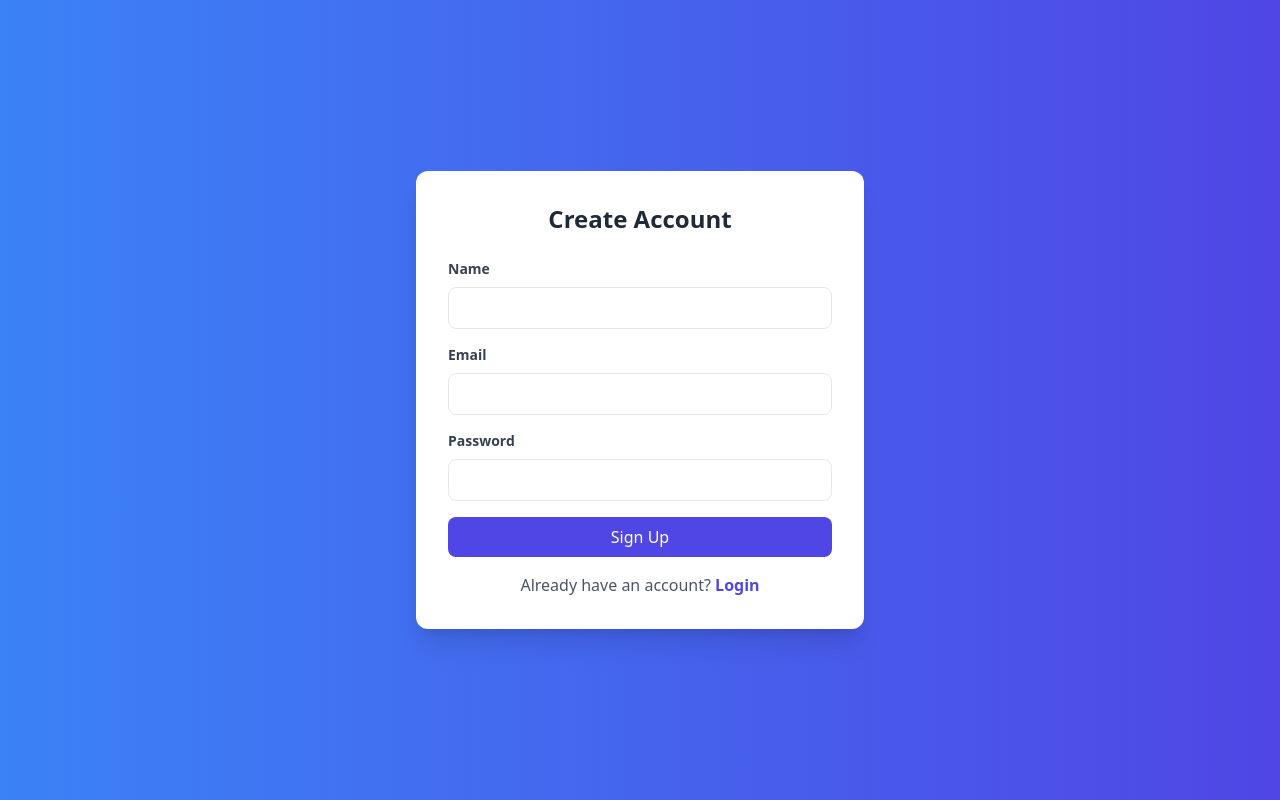
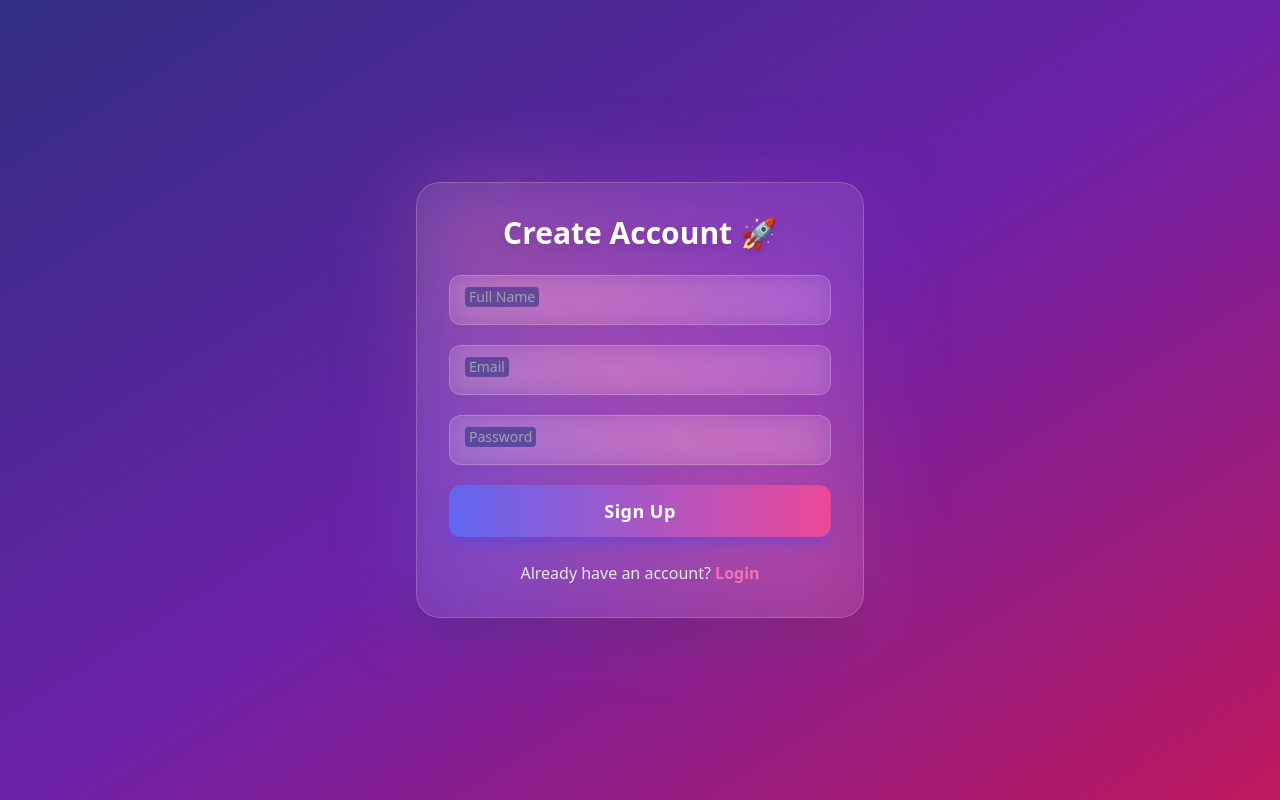
Before and after one commit to SoumyaRanjanBhanja1/test, a React (Vite) app: page / in a window 1280 px wide. Built offline with nearby package versions, Linux system fonts and the light colour scheme.

Commit message:
added to test

```diff
--- a/package.json
+++ b/package.json
@@ -10,10 +10,13 @@
     "preview": "vite preview"
   },
   "dependencies": {
+    "@auth0/auth0-react": "^2.4.0",
     "axios": "^1.11.0",
+    "framer-motion": "^12.23.12",
     "react": "^19.1.1",
     "react-dom": "^19.1.1",
-    "react-router-dom": "^7.8.2"
+    "react-router-dom": "^7.8.2",
+    "react-toastify": "^11.0.5"
   },
   "devDependencies": {
     "@eslint/js": "^9.33.0",
--- a/src/components/Input.jsx
+++ b/src/components/Input.jsx
@@ -1,15 +1,20 @@
-const Input = ({ label, type, value, onChange,name }) => {
+const Input = ({ label, type, value, onChange, name, placeholder }) => {
   return (
-    <div className="mb-4 w-full">
-      <label className="block text-gray-700 text-sm font-bold mb-2">{label}</label>
+    <div className="relative">
       <input
         type={type}
+        name={name}
         value={value}
-        name={name}
         onChange={onChange}
-        className="w-full px-4 py-2 border rounded-lg focus:outline-none focus:ring-2 focus:ring-blue-500"
         required
+        placeholder={placeholder}
+        className="peer w-full px-4 py-3 bg-white/10 text-white placeholder-transparent border border-white/20 rounded-xl focus:outline-none focus:border-pink-400 focus:ring-2 focus:ring-pink-500/50 backdrop-blur-md transition-all"
       />
+      <label
+        className="absolute left-4 -top-2 text-xs text-pink-300 transition-all peer-placeholder-shown:text-gray-400 peer-placeholder-shown:top-3 peer-placeholder-shown:text-sm peer-focus:-top-2 peer-focus:text-xs peer-focus:text-pink-300 bg-indigo-900/60 px-1 rounded"
+      >
+        {label}
+      </label>
     </div>
   );
 };
--- a/src/pages/Login.jsx
+++ b/src/pages/Login.jsx
@@ -1,42 +1,89 @@
 import { useState } from "react";
-import { Link,useNavigate } from "react-router-dom";
+import { Link, useNavigate } from "react-router-dom";
 import axios from "../utils/axios";
 import Input from "../components/Input";
+import { motion } from "framer-motion";
+import { toast } from "react-toastify";
 
 const Login = () => {
   const [form, setForm] = useState({ email: "", password: "" });
-
-  const navigate=useNavigate();
+  const [loading, setLoading] = useState(false);
+  const navigate = useNavigate();
 
   const handleChange = (e) => setForm({ ...form, [e.target.name]: e.target.value });
 
   const handleSubmit = async (e) => {
     e.preventDefault();
+    if (!form.email || !form.password) {
+      toast.error("Both fields are required!");
+      return;
+    }
+
+    setLoading(true);
     try {
       const { data } = await axios.post("/login", form);
       localStorage.setItem("token", data.token);
-      alert("Login successful!");
+      toast.success("Login successful!");
       navigate("/");
     } catch (err) {
-      alert(err.response?.data?.message || "Invalid credentials");
+      toast.error(err.response?.data?.message || "Invalid credentials");
+    } finally {
+      setLoading(false);
     }
   };
 
   return (
-    <div className="flex items-center justify-center min-h-screen bg-gradient-to-r from-purple-500 to-pink-600">
-      <div className="bg-white shadow-xl rounded-xl p-8 w-full max-w-md">
-        <h2 className="text-2xl font-bold text-center text-gray-800 mb-6">Login</h2>
-        <form onSubmit={handleSubmit}>
-          <Input label="Email" type="email" value={form.email} onChange={handleChange} name="email" />
-          <Input label="Password" type="password" value={form.password} onChange={handleChange} name="password" />
-          <button className="w-full bg-pink-600 text-white py-2 rounded-lg hover:bg-pink-700 transition duration-300">
-            Login
-          </button>
+    <div className="flex items-center justify-center min-h-screen bg-gradient-to-br from-purple-900 via-indigo-800 to-pink-700 p-4">
+      <motion.div
+        initial={{ opacity: 0, y: 40 }}
+        animate={{ opacity: 1, y: 0 }}
+        transition={{ duration: 0.7, ease: "easeOut" }}
+        className="relative w-full max-w-md bg-white/10 backdrop-blur-xl border border-white/20 rounded-3xl shadow-2xl p-8"
+      >
+        <div className="absolute inset-0 -z-10 bg-gradient-to-tr from-purple-500/40 via-pink-400/30 to-indigo-600/30 blur-2xl rounded-3xl" />
+
+        <h2 className="text-3xl font-extrabold text-center text-white drop-shadow-lg mb-6">
+          Welcome Back ✨
+        </h2>
+
+        <form onSubmit={handleSubmit} className="space-y-5">
+          <Input
+            label="Email"
+            type="email"
+            value={form.email}
+            onChange={handleChange}
+            name="email"
+            placeholder="you@example.com"
+          />
+          <Input
+            label="Password"
+            type="password"
+            value={form.password}
+            onChange={handleChange}
+            name="password"
+            placeholder="********"
+          />
+
+          <motion.button
+            whileHover={{ scale: 1.05 }}
+            whileTap={{ scale: 0.97 }}
+            type="submit"
+            disabled={loading}
+            className={`w-full py-3 rounded-xl text-lg font-semibold text-white tracking-wide transition-all duration-300
+              ${loading ? "bg-pink-400 cursor-not-allowed" : "bg-gradient-to-r from-pink-500 to-purple-500 hover:from-purple-500 hover:to-pink-500 shadow-lg shadow-pink-600/40"}
+            `}
+          >
+            {loading ? "Logging In..." : "Login"}
+          </motion.button>
         </form>
-        <p className="text-center mt-4 text-gray-600">
-          Don’t have an account? <Link to="/" className="text-pink-600 font-semibold">Sign Up</Link>
+
+        <p className="text-center mt-6 text-gray-200">
+          Don’t have an account?{" "}
+          <Link to="/" className="text-pink-400 hover:underline font-semibold">
+            Sign Up
+          </Link>
         </p>
-      </div>
+      </motion.div>
     </div>
   );
 };
--- a/src/pages/Signup.jsx
+++ b/src/pages/Signup.jsx
@@ -1,42 +1,104 @@
 import { useState } from "react";
-import { Link,useNavigate } from "react-router-dom";
+import { Link, useNavigate } from "react-router-dom";
 import axios from "../utils/axios";
 import Input from "../components/Input";
+import { motion } from "framer-motion";
+import { toast } from "react-toastify";
 
 const Signup = () => {
-  const [form, setForm] = useState({ name: "", email: "", password: "" });
-
-  const navigate=useNavigate();
+  const [form, setForm] = useState({ name: "", email: "", password: ""});
+  const [loading, setLoading] = useState(false);
+  const navigate = useNavigate();
 
   const handleChange = (e) => setForm({ ...form, [e.target.name]: e.target.value });
 
   const handleSubmit = async (e) => {
     e.preventDefault();
+
+    if (!form.name || !form.email || !form.password || !form.confirmPassword) {
+      toast.error("All fields are required!");
+      return;
+    }
+    if (form.password !== form.confirmPassword) {
+      toast.error("Passwords do not match!");
+      return;
+    }
+
+    setLoading(true);
     try {
       await axios.post("/signup", form);
-      alert("Signup successful! You can login now.");
+      toast.success("Signup successful! You can login now.");
       navigate("/login");
     } catch (err) {
-      alert(err.response?.data?.message || "Something went wrong");
+      toast.error(err.response?.data?.message || "Something went wrong!");
+    } finally {
+      setLoading(false);
     }
   };
 
   return (
-    <div className="flex items-center justify-center min-h-screen bg-gradient-to-r from-blue-500 to-indigo-600">
-      <div className="bg-white shadow-xl rounded-xl p-8 w-full max-w-md">
-        <h2 className="text-2xl font-bold text-center text-gray-800 mb-6">Create Account</h2>
-        <form onSubmit={handleSubmit}>
-          <Input label="Name" type="text" value={form.name} onChange={handleChange} name="name" />
-          <Input label="Email" type="email" value={form.email} onChange={handleChange} name="email" />
-          <Input label="Password" type="password" value={form.password} onChange={handleChange} name="password" />
-          <button className="w-full bg-indigo-600 text-white py-2 rounded-lg hover:bg-indigo-700 transition duration-300">
-            Sign Up
-          </button>
+    <div className="flex items-center justify-center min-h-screen bg-gradient-to-br from-indigo-900 via-purple-800 to-pink-700 p-4">
+      {/* Floating Glass Card */}
+      <motion.div
+        initial={{ opacity: 0, y: 40 }}
+        animate={{ opacity: 1, y: 0 }}
+        transition={{ duration: 0.7, ease: "easeOut" }}
+        className="relative w-full max-w-md bg-white/10 backdrop-blur-xl border border-white/20 rounded-3xl shadow-2xl p-8"
+      >
+        {/* Neon Glow Background */}
+        <div className="absolute inset-0 -z-10 bg-gradient-to-tr from-indigo-500/40 via-pink-400/30 to-purple-600/30 blur-2xl rounded-3xl" />
+
+        <h2 className="text-3xl font-extrabold text-center text-white drop-shadow-lg mb-6">
+          Create Account 🚀
+        </h2>
+
+        <form onSubmit={handleSubmit} className="space-y-5">
+          <Input
+            label="Full Name"
+            type="text"
+            value={form.name}
+            onChange={handleChange}
+            name="name"
+            placeholder="John Doe"
+          />
+          <Input
+            label="Email"
+            type="email"
+            value={form.email}
+            onChange={handleChange}
+            name="email"
+            placeholder="you@example.com"
+          />
+          <Input
+            label="Password"
+            type="password"
+            value={form.password}
+            onChange={handleChange}
+            name="password"
+            placeholder="********"
+          />
+
+
+          <motion.button
+            whileHover={{ scale: 1.05 }}
+            whileTap={{ scale: 0.97 }}
+            type="submit"
+            disabled={loading}
+            className={`w-full py-3 rounded-xl text-lg font-semibold text-white tracking-wide transition-all duration-300
+              ${loading ? "bg-indigo-400 cursor-not-allowed" : "bg-gradient-to-r from-indigo-500 to-pink-500 hover:from-pink-500 hover:to-indigo-500 shadow-lg shadow-indigo-600/40"}
+            `}
+          >
+            {loading ? "Creating Account..." : "Sign Up"}
+          </motion.button>
         </form>
-        <p className="text-center mt-4 text-gray-600">
-          Already have an account? <Link to="/login" className="text-indigo-600 font-semibold">Login</Link>
+
+        <p className="text-center mt-6 text-gray-200">
+          Already have an account?{" "}
+          <Link to="/login" className="text-pink-400 hover:underline font-semibold">
+            Login
+          </Link>
         </p>
-      </div>
+      </motion.div>
     </div>
   );
 };
```
Also changed, not shown: 1 other file (tests, documents, lock files or other folders).
